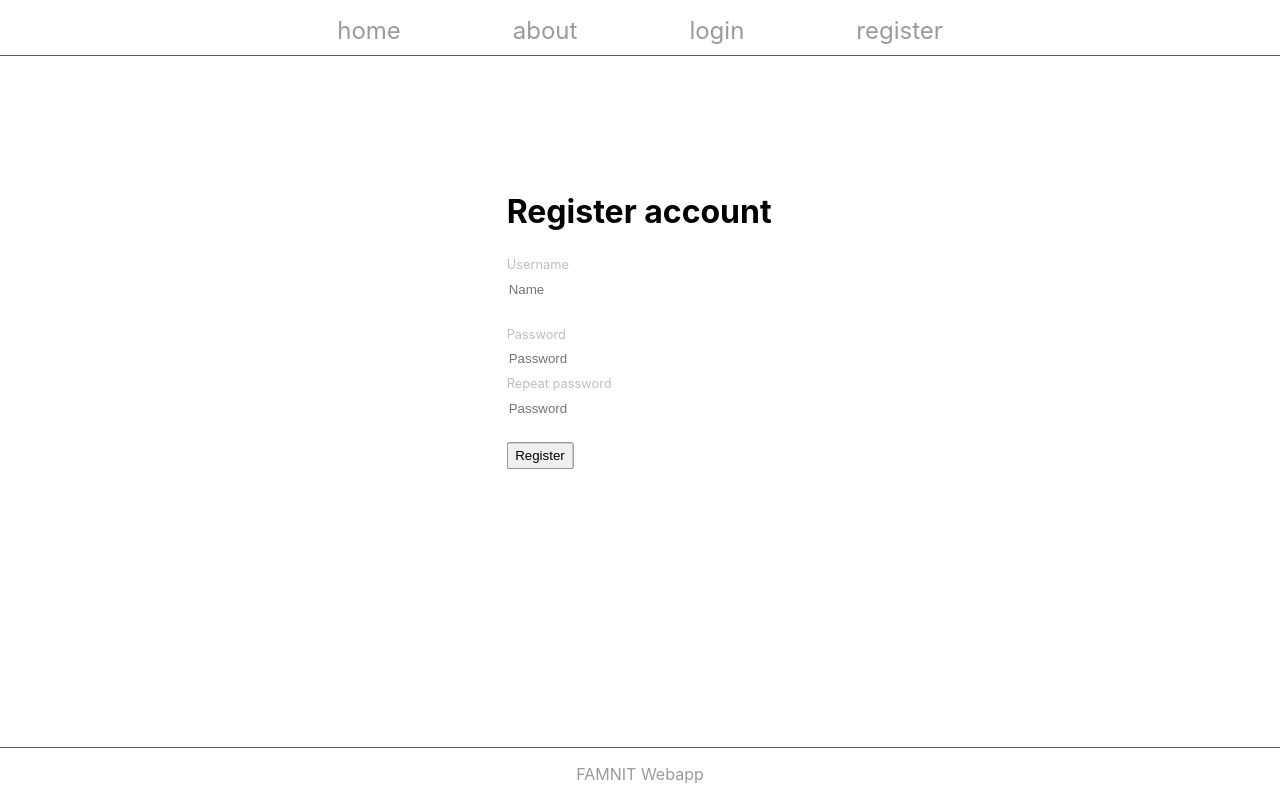
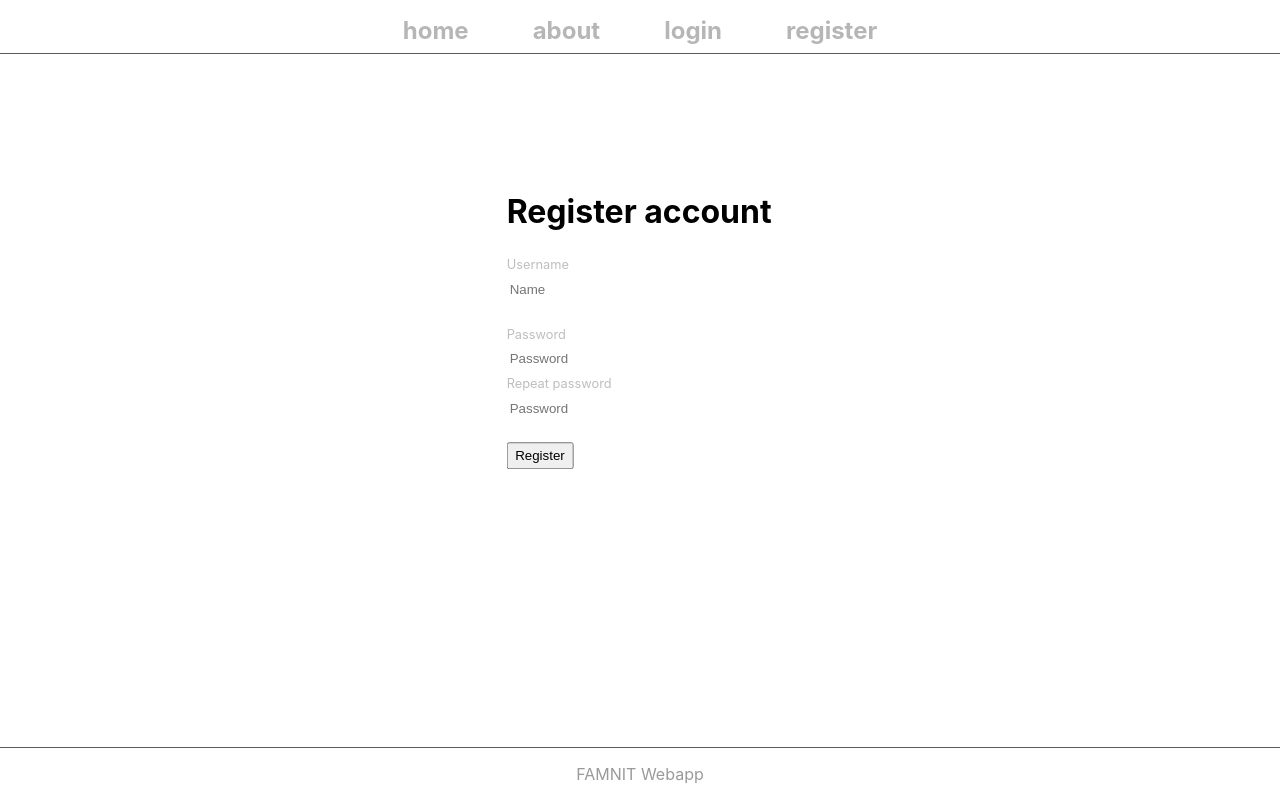
Before and after one commit to matic277/famnit-webapp-nextjs, a Next.js app: page /register in a window 1280 px wide. Built offline with nearby package versions, Linux system fonts and the light colour scheme.

Commit message:
Minor visual improvement, unfinished register fields checking

```diff
--- a/pages/login/index.js
+++ b/pages/login/index.js
@@ -31,7 +31,6 @@ export default function Login() {
                     <button className={styles.btn} type="submit">Sign in</button>
                 </form>
             </main>
-
         </>
     )
 }
--- a/pages/register/index.js
+++ b/pages/register/index.js
@@ -2,7 +2,41 @@ import styles from "../../styles/Login.module.css";
 import styles2 from "../../styles/Register.module.css";
 
 
-export default function Home() {
+export default function Register() {
+
+    function onRegisterClick(event) {
+        event.preventDefault(); // prevent page reload
+
+        console.log("register clicked");
+
+        let usr = document.getElementById("usernameInput");
+        let pw1 = document.getElementById("passwordInput1");
+        let pw2 = document.getElementById("passwordInput2")
+
+        console.log("usr=" + usr.value + ", pw1=" + pw1.value + ", pw2=" + pw2.value);
+
+        checkPasswords(pw1, pw2);
+    }
+
+    function checkPasswords(pw1Elt, pw2Elt) {
+        let pw1 = pw1Elt.value;
+        let pw2 = pw2Elt.value;
+        if (pw1 == null || pw1.length === 0 ||
+            pw2 == null || pw2.length === 0) {
+            console.log("pw length too short");
+            return;
+        }
+        if (pw1 !== pw2) {
+            console.log("pws dont match");
+            return;
+        }
+        console.log("pws are okay!");
+        return () => { };
+    }
+
+
+
+
     return (
         <>
             <main className={styles.formSignin}>
@@ -14,8 +48,8 @@ export default function Home() {
                     </div>
                     <br/>
                     <div>
-                        <label className={styles.inputLabel} htmlFor="passwordInput">Password</label><br/>
-                        <input type="password" className={styles.inputBox} id="passwordInput" placeholder="Password"/>
+                        <label className={styles.inputLabel} htmlFor="passwordInput1">Password</label><br/>
+                        <input type="password" className={styles.inputBox} id="passwordInput1" placeholder="Password"/>
                     </div>
                     <div>
                         <label className={styles.inputLabel} htmlFor="passwordInput2">Repeat password</label><br/>
@@ -24,7 +58,7 @@ export default function Home() {
 
                     <br/>
 
-                    <button className={styles.btn} type="submit">Register</button>
+                    <button className={styles.btn} type="submit" onClick={(e) => onRegisterClick(e)}>Register</button>
                 </form>
             </main>
         </>
--- a/styles/Layout.module.css
+++ b/styles/Layout.module.css
@@ -34,14 +34,14 @@
     display: flex;
     justify-content: space-between;
     /*align-items: center;*/
-    padding: 1rem 0rem 0.6rem 0rem;
+    padding: 1rem 0rem 0rem 0rem;
 
     border-bottom: 1px solid #5b5b5b;
 }
 
-.hamburger {
-    display: none;
-}
+/*.hamburger {*/
+/*    display: none;*/
+/*}*/
 
 .bar {
     display: block;
@@ -59,28 +59,50 @@
     display: flex;
     /*justify-content: space-between;*/
     align-items: flex-end;
+    padding-bottom: 0.5rem;
 }
 
 .navitem {
-    margin-left:  3.5rem;
-    margin-right: 3.5rem;
+    /*padding-left:  2rem;*/
+    /*padding-right: 2rem;*/
 
     bottom: 0;
+
+    height: inherit;
+
+    /*background-color: brown;*/
+
+    /*margin-bottom: 0.5rem;*/
+
+    /*height: 100%;*/
 }
 
 .navlink{
     font-size: 1.5rem;
-    font-weight: 400;
-    color: #9a9a9a;
+    font-weight: 700;
+    color: #b6b6b6;
     text-transform: lowercase;
+
+    padding-left:  2rem;
+    padding-right: 2rem;
+    padding-bottom: 0.5rem;
+
+    bottom: 0;
+
+    /*background-color: red;*/
+
+    /*height: 100%;*/
+
+    /*background-color: aquamarine;*/
 }
 
 .navlink:hover{
-
     color: white;
     transition: color 0.3s, text-shadow 0.3s;
 
-    text-shadow: 0 0 2px white;
+    text-shadow: 0 0 3px white;
+
+    border-bottom: 2px solid white;
 
     /*border-radius: 10px;*/
     /*background-color: #0070f3;*/
--- a/styles/Login.module.css
+++ b/styles/Login.module.css
@@ -14,16 +14,14 @@
     margin-top: 3px;
     padding-left: 2px;
 
-    border: 0;
-    /*border: 0.5rem outset pink;*/
-    /*outline: 1px solid khaki;*/
+    border: 1px solid transparent; /* prevent element resize on hover */
     border-radius: 5px;
 }
 .inputBox:hover {
-    box-shadow: 0 0 4px white;
+    /*box-shadow: 0 0 4px white;*/
+    border: 1px solid white;
 }
 .inputBox:focus {
-    box-shadow: 0 0 4px white;
     outline: none; /* remove default outline when clicked */
 }
 
```
